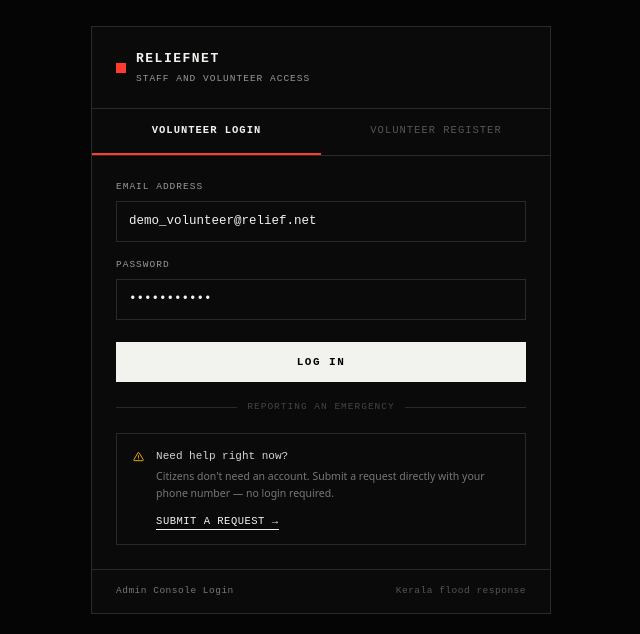
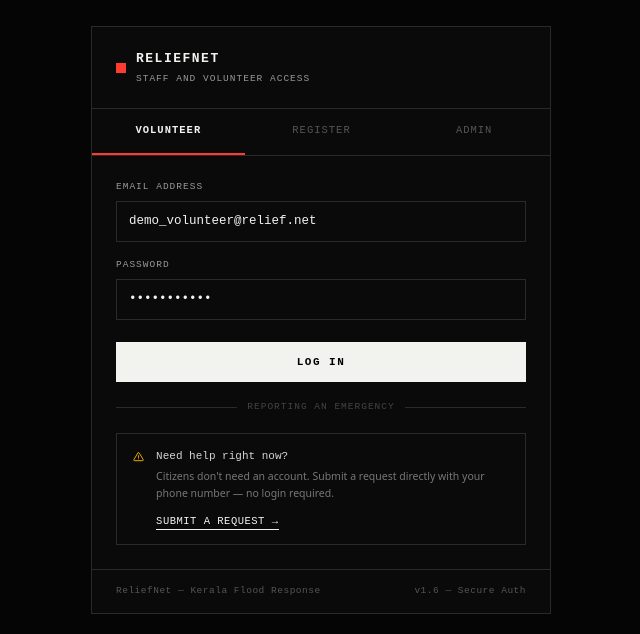
Before and after one commit to Akhila-bilwadala/H-frontend, a React (Vite) app: page /login in a window 1280 px wide. Shown: the top 634 px of the page, without its empty margins (319-959 px from the left). Built offline with nearby package versions, Linux system fonts and the light colour scheme.

Commit message:
fix: visible Admin tab in login, auth guard on AdminOps dashboard

```diff
--- a/src/pages/AdminLogin.jsx
+++ b/src/pages/AdminLogin.jsx
@@ -73,30 +73,30 @@ export default function AdminLogin() {
                     </div>
                 </div>
 
-                {role !== 'Admin' && (
-                    <div className="grid grid-cols-2 border-b border-borderDark">
+                <div className="grid grid-cols-3 border-b border-borderDark">
                     <div
                         onClick={() => handleRoleSwitch('Volunteer')}
                         className={`py-[14px] text-center text-[10.5px] tracking-[1px] uppercase cursor-pointer border-b-2 font-mono ${role === 'Volunteer' ? 'text-primary border-critical font-bold' : 'text-[#555] border-transparent'}`}
                     >
-                            Volunteer Login
+                        Volunteer
                     </div>
                     <div
                         onClick={() => handleRoleSwitch('Register')}
-                            className={`py-[14px] text-center text-[10.5px] tracking-[1px] uppercase cursor-pointer border-b-2 border-l border-borderDark font-mono ${role === 'Register' ? 'text-warning border-critical font-bold bg-[#1c180d]' : 'text-[#555] border-transparent'}`}
+                        className={`py-[14px] text-center text-[10.5px] tracking-[1px] uppercase cursor-pointer border-b-2 border-l border-borderDark font-mono ${role === 'Register' ? 'text-warning border-warning font-bold bg-[#1c180d]' : 'text-[#555] border-transparent'}`}
                     >
-                            Volunteer Register
+                        Register
+                    </div>
+                    <div
+                        onClick={() => handleRoleSwitch('Admin')}
+                        className={`py-[14px] text-center text-[10.5px] tracking-[1px] uppercase cursor-pointer border-b-2 border-l border-borderDark font-mono ${role === 'Admin' ? 'text-critical border-critical font-bold bg-[#170a0a]' : 'text-[#555] border-transparent'}`}
+                    >
+                        Admin
                     </div>
                 </div>
-                )}
 
                 <div className="p-6">
                     {role === 'Admin' ? (
                         <>
-                            <div className="mb-4 flex justify-between items-center bg-[#170a0a] border border-[#a22] p-2.5 mb-5 text-[11px] font-mono">
-                                <span className="text-[#f55] uppercase font-bold">ADMIN / CONTROL CENTER MODE</span>
-                                <span onClick={() => handleRoleSwitch('Volunteer')} className="text-primary hover:underline cursor-pointer">Return</span>
-                            </div>
                             <div className="mb-4">
                                 <label className="block text-[9.5px] tracking-[1px] uppercase text-textMuted mb-[7px] font-mono">Organization</label>
                                 <select className="w-full bg-[#0a0a0a] border border-borderDark text-primary p-[10px_12px] text-[12.5px] outline-none appearance-none focus:border-[#555]">
@@ -179,8 +179,8 @@ export default function AdminLogin() {
                 </div>
 
                 <div className="p-[14px_24px] border-t border-borderDark text-[9.5px] text-[#555] tracking-[0.5px] flex justify-between font-mono">
-                    <span onClick={() => handleRoleSwitch('Admin')} className="cursor-pointer text-[#777] hover:text-primary">Admin Console Login</span>
-                    <span>Kerala flood response</span>
+                    <span>ReliefNet — Kerala Flood Response</span>
+                    <span>v1.6 — Secure Auth</span>
                 </div>
             </div>
         </div>
--- a/src/pages/AdminOps.jsx
+++ b/src/pages/AdminOps.jsx
@@ -4,10 +4,12 @@ import axios from 'axios';
 import { MapContainer, TileLayer, Marker } from 'react-leaflet';
 import 'leaflet/dist/leaflet.css';
 import L from 'leaflet';
+import { useNavigate } from 'react-router-dom';
 
 const URGENCY_COLOR = { Critical: '#ff3b30', High: '#ffb000', Medium: '#4d9eff', Low: '#4ade80' };
 
 export default function AdminOps() {
+    const navigate = useNavigate();
     const [requests, setRequests] = useState([]);
     const [alerts, setAlerts] = useState([]);
     const [selectedReq, setSelectedReq] = useState(null);
@@ -20,6 +22,18 @@ export default function AdminOps() {
     const [activeVolunteers, setActiveVolunteers] = useState([]);
 
     useEffect(() => {
+        // Auth guard — redirect to login if not admin
+        try {
+            const auth = JSON.parse(localStorage.getItem('auth') || '{}');
+            if (!auth?.token || auth?.user?.role !== 'admin') {
+                navigate('/login');
+                return;
+            }
+        } catch {
+            navigate('/login');
+            return;
+        }
+
         const load = () => {
             axios.get('/api/requests?sort=priorityScore').then(r => setRequests(r.data)).catch(console.error);
             axios.get('/api/inventory/alerts').then(r => setAlerts(r.data)).catch(console.error);
@@ -28,7 +42,7 @@ export default function AdminOps() {
             axios.get('/api/volunteers/active').then(r => setActiveVolunteers(r.data)).catch(console.error);
         };
         load();
-        const t = setInterval(load, 10000); // 10s polling (Phase 7)
+        const t = setInterval(load, 10000); // 10s polling
         return () => clearInterval(t);
     }, []);
 
```
Lines whose indentation alone changed are shown as unchanged.
